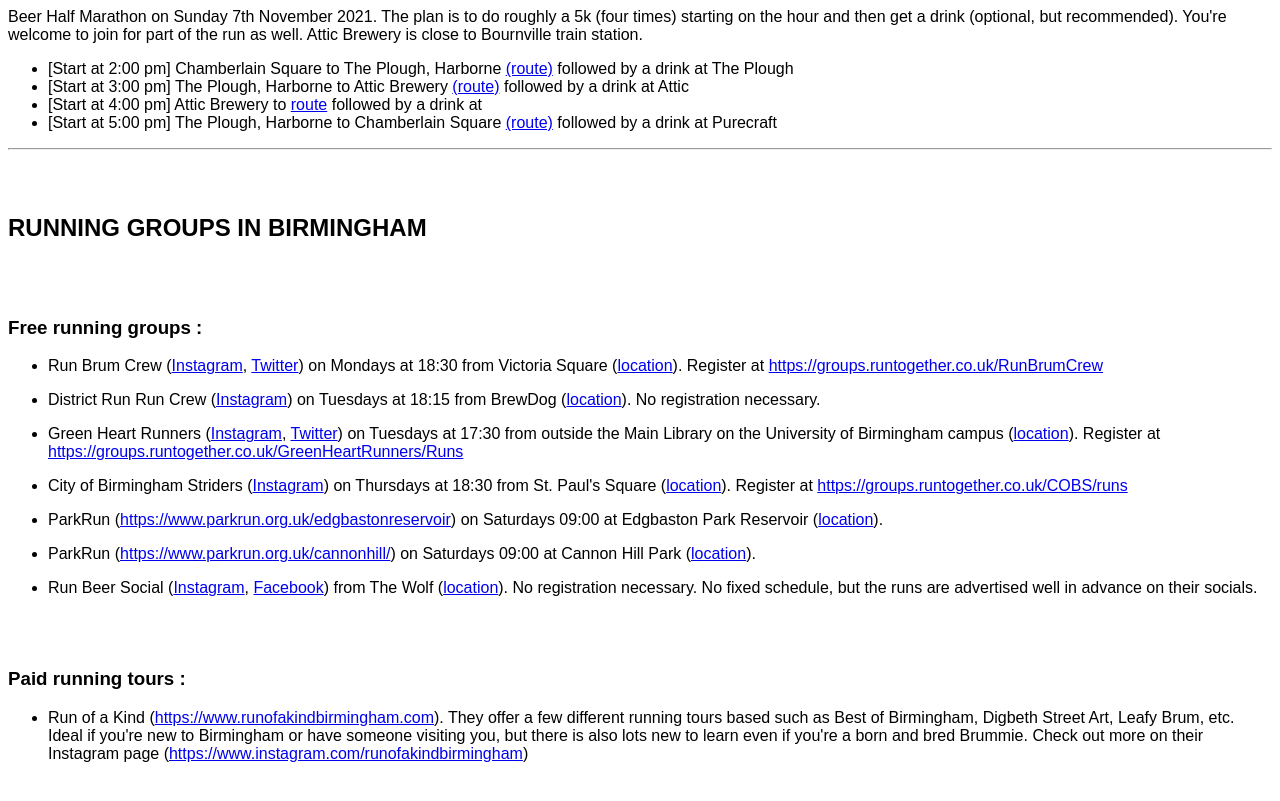
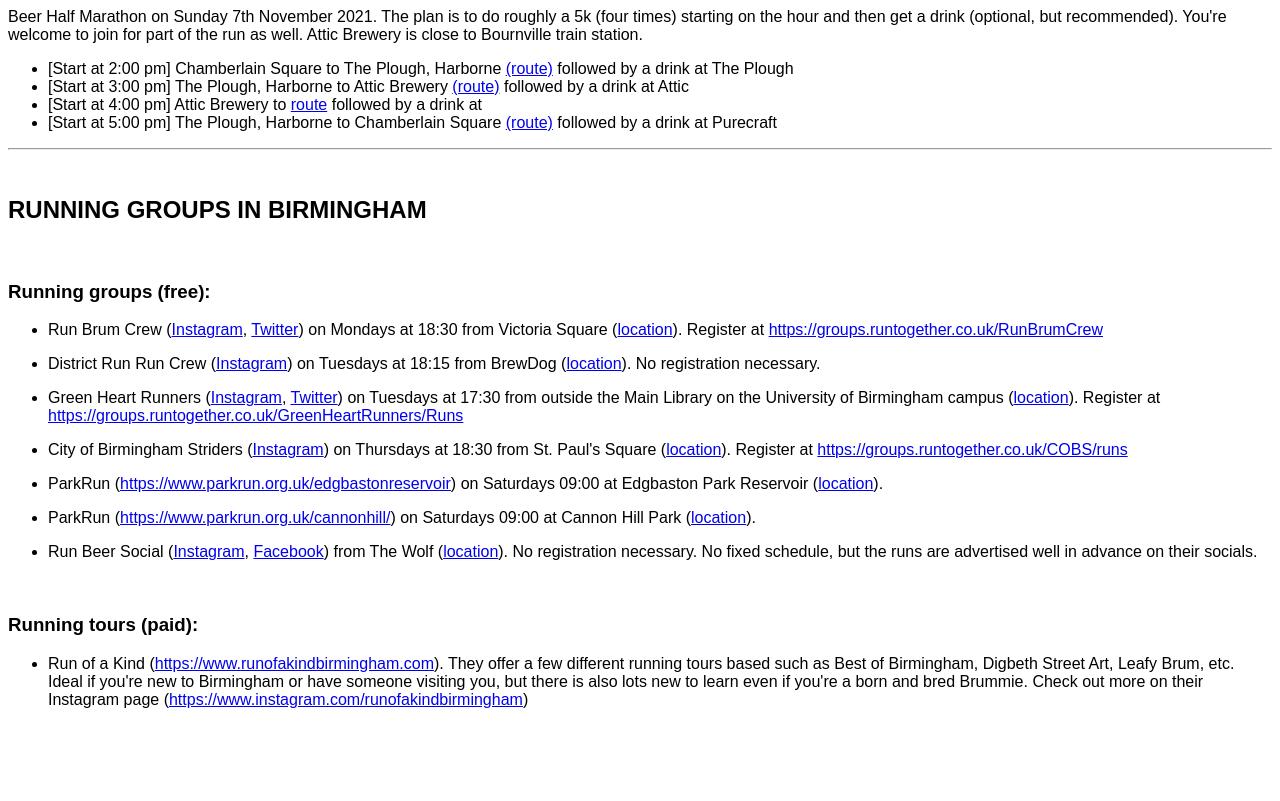
Before and after one commit to rajeshchitnis/rajeshchitnis.github.io, a Jekyll site: the page running.html, which Jekyll copies as it is, in a window 1280 px wide. Shown: the top 801 px of the page. Built offline with Jekyll 4.4.1, drawn with Linux system fonts in a browser that asks for light colours.

```diff
--- a/running.html
+++ b/running.html
@@ -68,16 +68,14 @@ You're welcome to join for part of the run as well. Attic Brewery is close to Bo
 <hr>
 
 <br>
-<br>
 
 <h2>
 RUNNING GROUPS IN BIRMINGHAM
 </h2>
 
 <br>
-<br>
 
-<h3> Free running groups :</h3>
+<h3> Running groups (free):</h3>
 <p>
 </p>
 <ul>
@@ -100,9 +98,8 @@ RUNNING GROUPS IN BIRMINGHAM
 </ul>
 
 <br>
-<br>
 
-<h3> Paid running tours :</h3>
+<h3> Running tours (paid):</h3>
 <p>
 </p>
 <ul>
```
